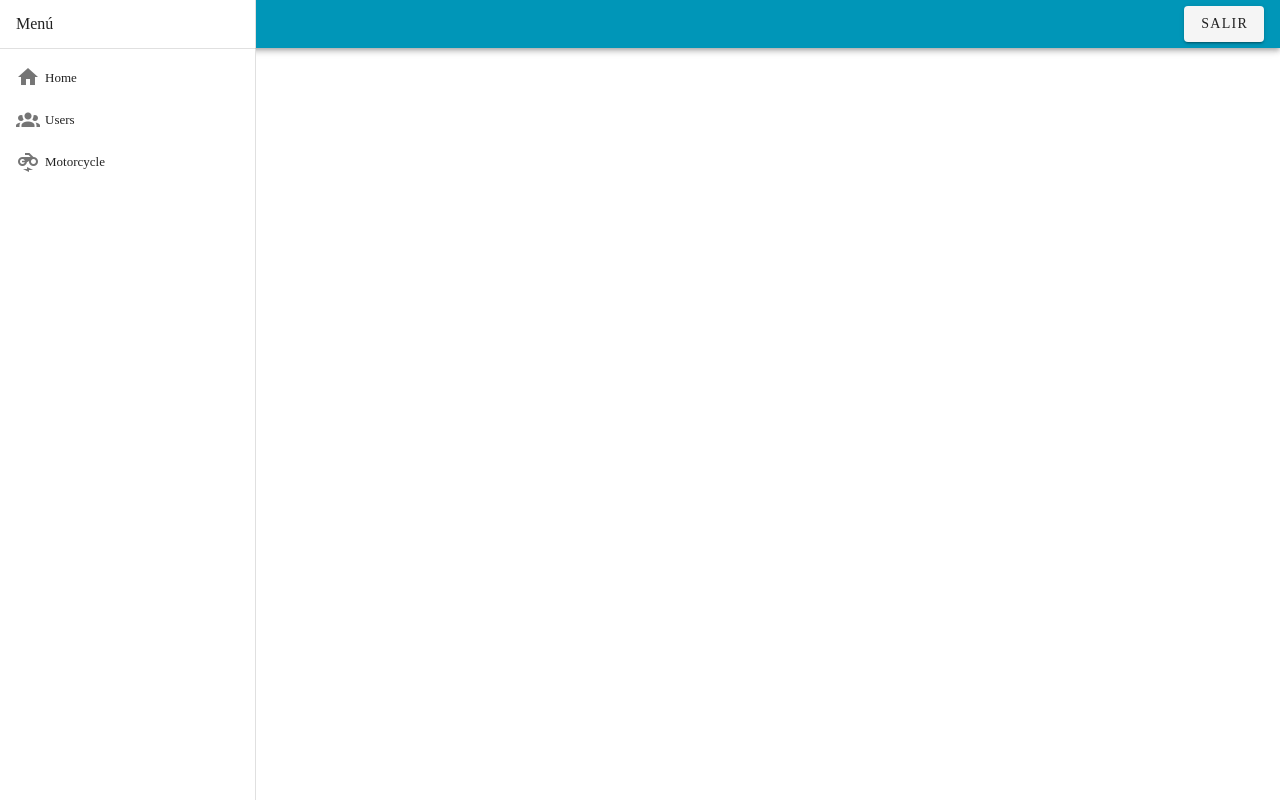
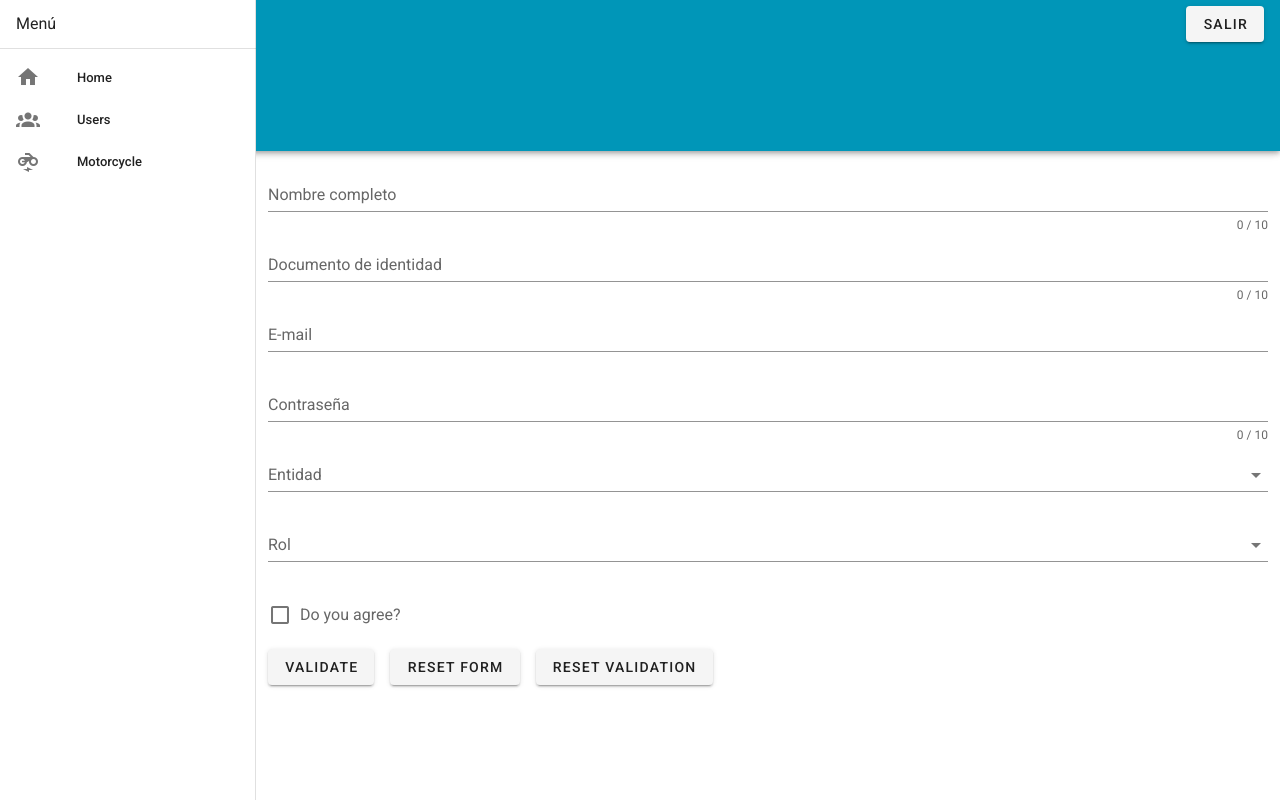
Before and after one commit to Brayan3268/ProveRedApp, a Nuxt app: page /register in a window 1280 px wide. Built offline with nearby package versions, Linux system fonts and the light colour scheme.

Commit message:
Formulario basico,usuarios

```diff
--- a/layouts/default.vue
+++ b/layouts/default.vue
@@ -1,6 +1,7 @@
 <template>
   <!-- Layout de barra de navegación para las páginas -->
   <div>
+    <v-app>
       <v-navigation-drawer v-model="drawer" app>
         <v-list-item>
           <v-list-item-content>
@@ -11,7 +12,11 @@
         <v-divider></v-divider>
 
         <v-list dense>
-        <v-list-item :to="item.route" v-for="item in items_menu" :key="item.id">
+          <v-list-item
+            :to="item.route"
+            v-for="item in items_menu"
+            :key="item.id"
+          >
             <v-list-item-icon>
               <v-icon>{{ item.icon }}</v-icon>
             </v-list-item-icon>
@@ -32,6 +37,7 @@
       ><v-main
         ><v-container> <nuxt /> </v-container
       ></v-main>
+    </v-app>
   </div>
 </template>
 <script>
--- /dev/null
+++ b/pages/register.vue
@@ -0,0 +1,99 @@
+<template>
+  <div>
+    <v-form ref="form" v-model="valid" lazy-validation>
+      <v-text-field
+        v-model="name"
+        :counter="10"
+        :rules="nameRules"
+        label="Nombre completo"
+        required
+      ></v-text-field>
+
+      <v-text-field
+        v-model="name"
+        :counter="10"
+        :rules="nameRules"
+        label="Documento de identidad"
+        required
+      ></v-text-field>
+
+      <v-text-field
+        v-model="email"
+        :rules="emailRules"
+        label="E-mail"
+        required
+      ></v-text-field>
+
+      <v-text-field
+        v-model="name"
+        :counter="10"
+        :rules="nameRules"
+        label="Contraseña"
+        required
+      ></v-text-field>
+
+      <v-select
+        v-model="select"
+        :items="items"
+        :rules="[(v) => !!v || 'Item is required']"
+        label="Entidad"
+        required
+      ></v-select>
+
+      <v-select
+        v-model="select"
+        :items="items"
+        :rules="[(v) => !!v || 'Item is required']"
+        label="Rol"
+        required
+      ></v-select>
+
+      <v-checkbox
+        v-model="checkbox"
+        :rules="[(v) => !!v || 'You must agree to continue!']"
+        label="Do you agree?"
+        required
+      ></v-checkbox>
+
+      <v-btn :disabled="!valid" class="mr-4" @click="validate">
+        Validate
+      </v-btn>
+
+      <v-btn class="mr-4" @click="reset"> Reset Form </v-btn>
+
+      <v-btn @click="resetValidation"> Reset Validation </v-btn>
+    </v-form>
+  </div>
+</template>
+<script>
+export default {
+  data: () => ({
+    valid: true,
+    name: "",
+    nameRules: [
+      (v) => !!v || "Name is required",
+      (v) => (v && v.length <= 40) || "",
+    ],
+    email: "",
+    emailRules: [
+      (v) => !!v || "E-mail is required",
+      (v) => /.+@.+\..+/.test(v) || "E-mail must be valid",
+    ],
+    select: null,
+    items: ["Item 1", "Item 2", "Item 3", "Item 4"],
+    checkbox: false,
+  }),
+
+  methods: {
+    validate() {
+      this.$refs.form.validate();
+    },
+    reset() {
+      this.$refs.form.reset();
+    },
+    resetValidation() {
+      this.$refs.form.resetValidation();
+    },
+  },
+};
+</script>
```
Lines whose indentation alone changed are shown as unchanged.
